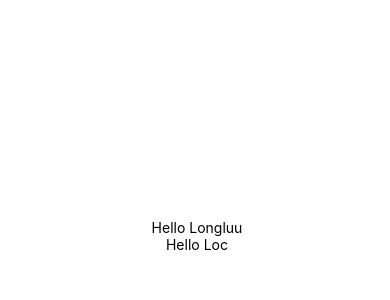
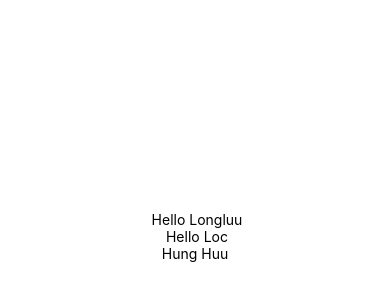
Before and after one commit to TranBill/Citynow-react-native-boilerplate, a React Native app: screen / in a window 390 px wide. Shown: the part 186-486 px from the top of the page. Built offline with nearby package versions, Linux system fonts and the light colour scheme.

Commit message:
add le huu hung

```diff
--- a/App.tsx
+++ b/App.tsx
@@ -6,6 +6,7 @@ export default function App() {
     <View style={styles.container}>
       <Text> Hello Longluu</Text>
       <Text> Hello Loc</Text>
+      <Text>Hung Huu</Text>
       <StatusBar style="auto" />
     </View>
   );
```
